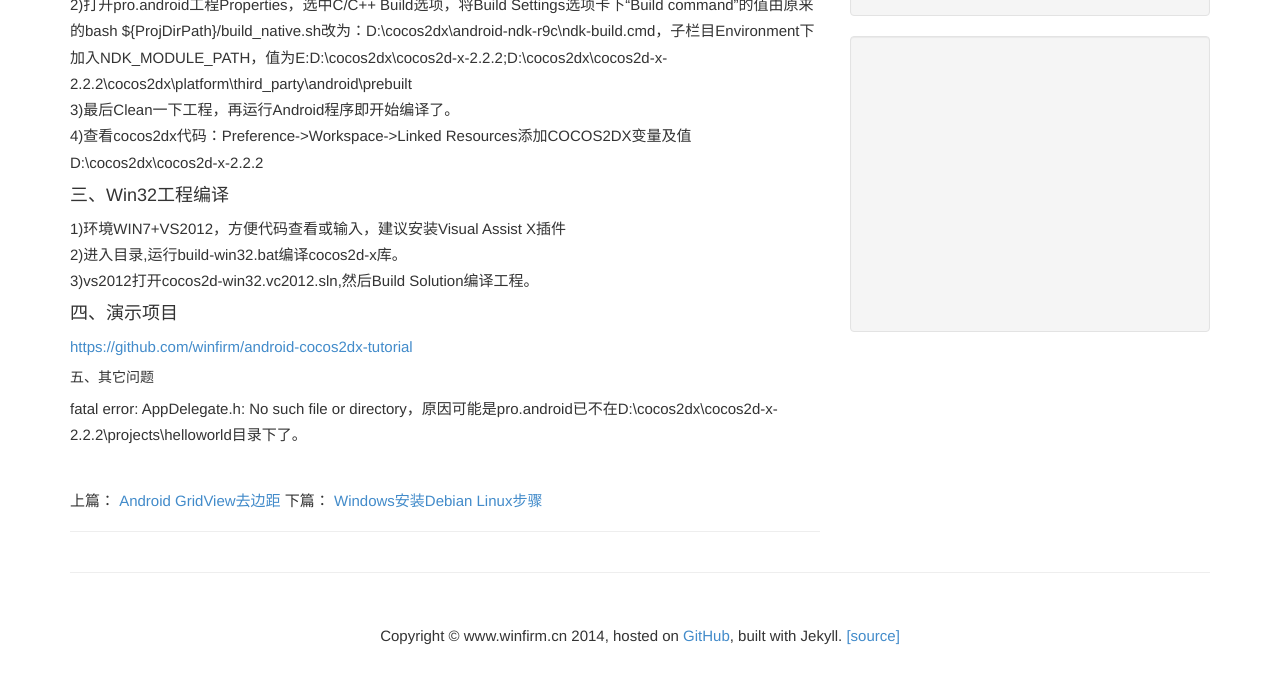
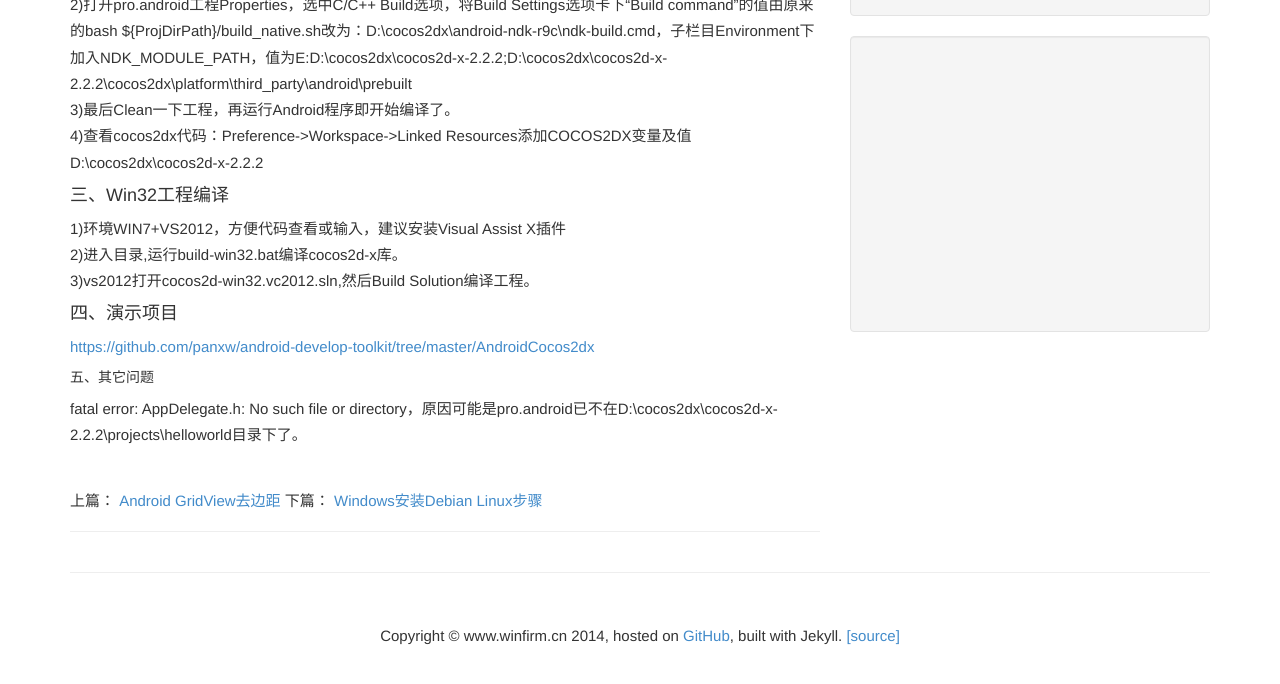
Before and after one commit to wdyggh/wdyggh.github.com, a Jekyll site: the page built from _posts/2014-02-20-android-cocos2d-tutorial.markdown, in a window 1280 px wide and 1338 px high, cut to the strip 629-1313 px from the top of the window. Built offline with Jekyll 4.4.1, drawn with Linux system fonts in a browser that asks for light colours; nearby versions of some CDN libraries; library files that are not in the unit come from our copies; Markdown is read by kramdown in place of the engine named in the settings; comment, search, counter and statistics services are not loaded.

Commit message:
Update 2014-02-20-android-cocos2d-tutorial.markdown

```diff
--- a/_posts/2014-02-20-android-cocos2d-tutorial.markdown
+++ b/_posts/2014-02-20-android-cocos2d-tutorial.markdown
@@ -28,7 +28,7 @@ cmd进入cocos2d-x2.2目录的tools\project-creator，执行: python create_proj
 3)vs2012打开cocos2d-win32.vc2012.sln,然后Build Solution编译工程。
 
 ####四、演示项目
-<https://github.com/winfirm/android-cocos2dx-tutorial>
+<https://github.com/panxw/android-develop-toolkit/tree/master/AndroidCocos2dx>
 
 #####五、其它问题
 fatal error: AppDelegate.h: No such file or directory，原因可能是pro.android已不在D:\cocos2dx\cocos2d-x-2.2.2\projects\helloworld目录下了。
```
